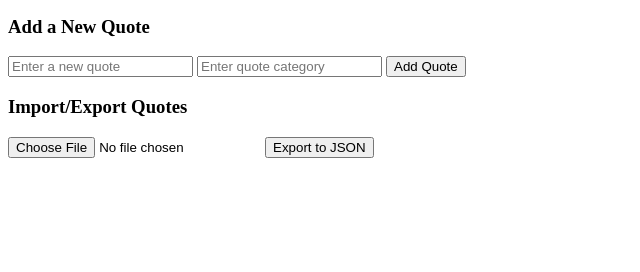
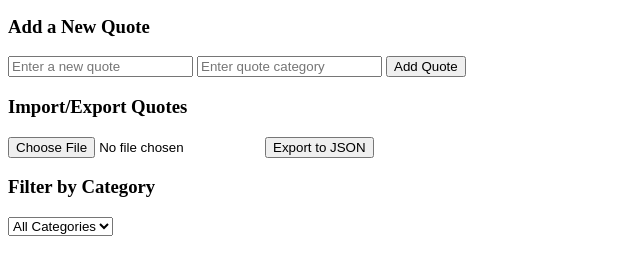
Before and after one commit to BOBLAQ/alx_fe_javascript, a plain HTML site: page index.html in a window 1280 px wide. Shown: the part 104-376 px from the top of the page, without its empty margins (0-640 px from the left). Drawn offline with Linux system fonts and the light colour scheme.

Commit message:
Update index.html

```diff
--- a/index.html
+++ b/index.html
@@ -21,3 +21,7 @@
 <h3>Import/Export Quotes</h3>
 <input type="file" id="importFile" accept=".json" onchange="importFromJsonFile(event)" />
 <button onclick="exportQuotesToJson()">Export to JSON</button>
+<h3>Filter by Category</h3>
+<select id="categoryFilter" onchange="filterQuotes()">
+  <option value="all">All Categories</option>
+</select>
```
